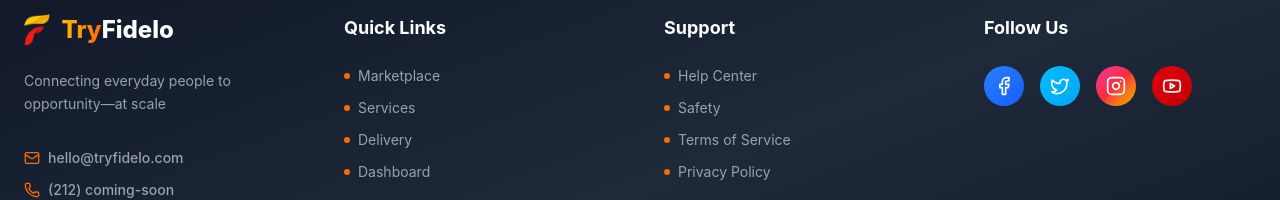
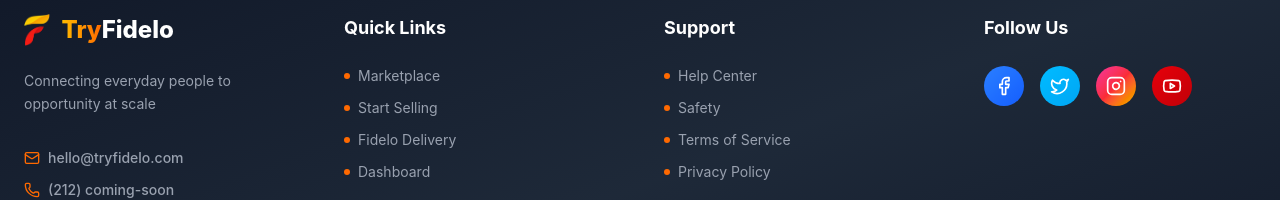
Before and after one commit to tryfidelo-creator/tryfidelo, a React (Vite) app: page /help in a window 1280 px wide. Shown: the part 1549-1749 px from the top of the page. Built offline with nearby package versions, Linux system fonts and the light colour scheme.

Commit message:
Update Footer.tsx

```diff
--- a/src/components/layout/Footer.tsx
+++ b/src/components/layout/Footer.tsx
@@ -18,7 +18,7 @@
               </span>
             </div>
             <p className="text-sm text-gray-400 mb-6 sm:mb-8 leading-relaxed">
-              Connecting everyday people to opportunity—at scale
+              Connecting everyday people to opportunity at scale
             </p>
             <div className="text-sm text-gray-400 space-y-3">
               <div className="flex items-center gap-2">
@@ -63,7 +63,7 @@
                   className="hover:text-orange-400 transition-colors flex items-center gap-2 group"
                 >
                   <span className="w-1.5 h-1.5 bg-orange-500 rounded-full group-hover:scale-150 transition-transform" />
-                  Services
+                  Start Selling
                 </Link>
               </li>
               <li>
@@ -72,7 +72,7 @@
                   className="hover:text-orange-400 transition-colors flex items-center gap-2 group"
                 >
                   <span className="w-1.5 h-1.5 bg-orange-500 rounded-full group-hover:scale-150 transition-transform" />
-                  Delivery
+                  Fidelo Delivery
                 </Link>
               </li>
               <li>
```
